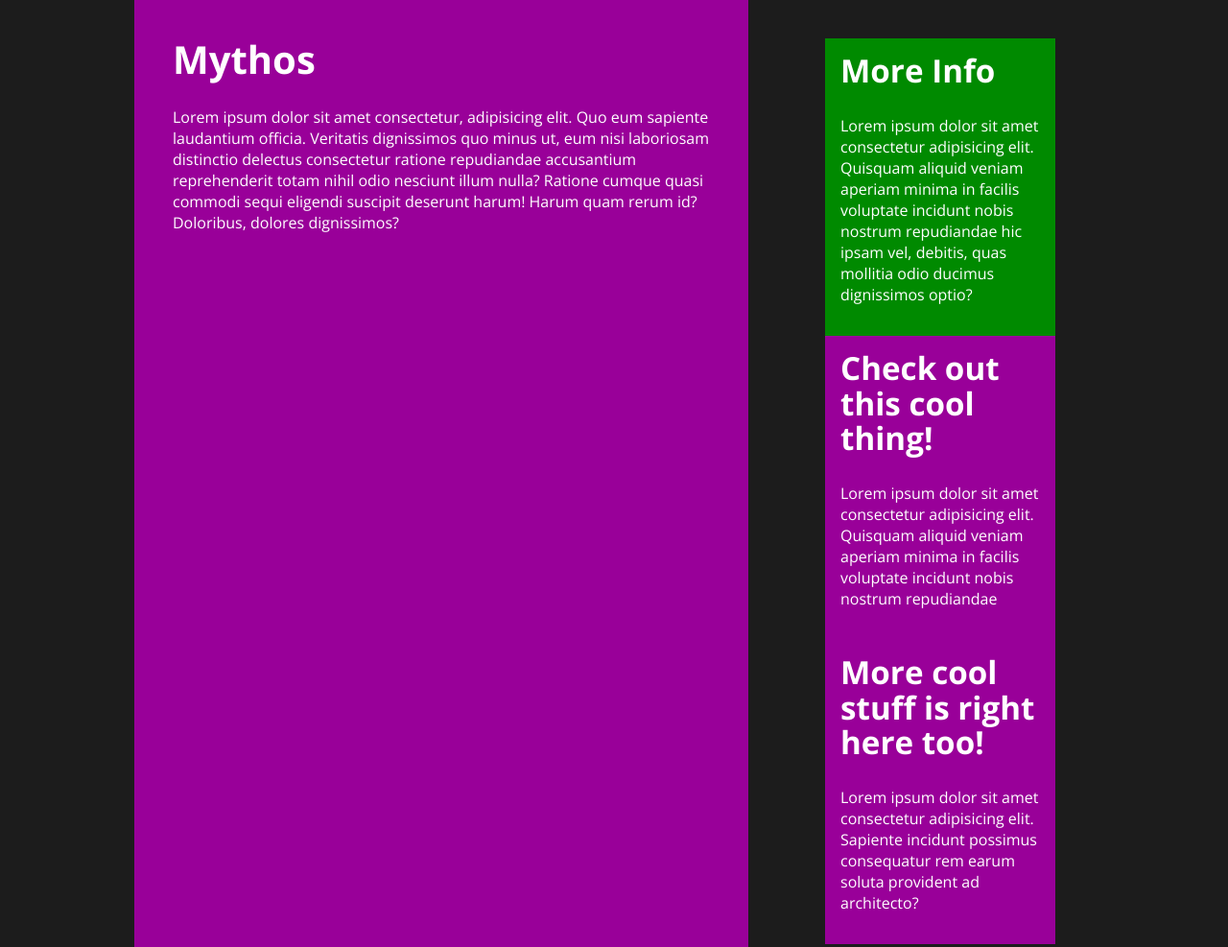
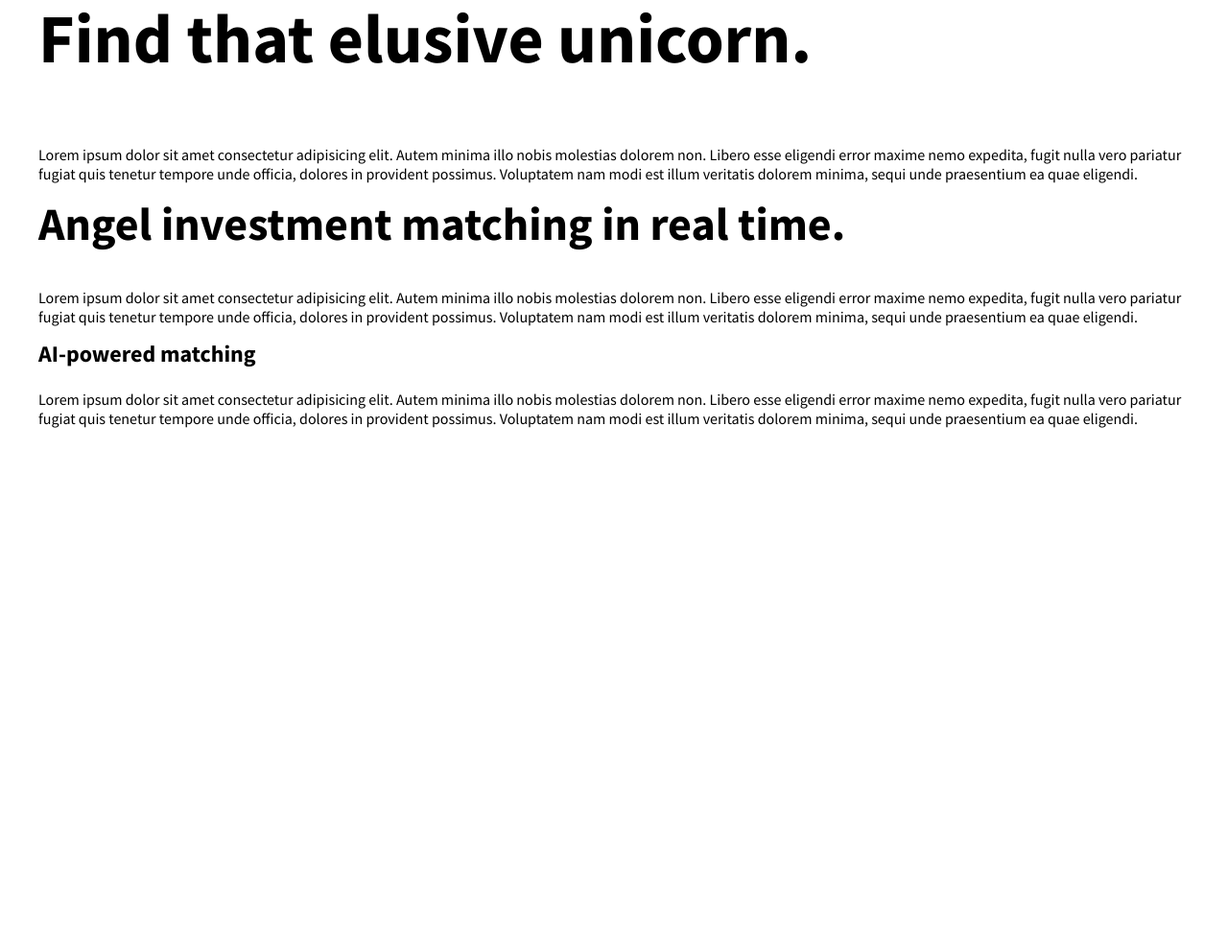
Before and after one commit to thecodercoder/responsive-design-beginners-test, a website: page index.html in a window 1280 px wide. Shown: the top 987 px of the page at 96% size. After the commit the page ends 800 px from the top, so only its background shows below. Drawn offline with nearby package versions, Linux system fonts and the light colour scheme.

Commit message:
Global Styles

```diff
--- a/app/scss/globals/_boilerplate.scss
+++ b/app/scss/globals/_boilerplate.scss
@@ -18,3 +18,12 @@ body {
   background-color: var(--background-color);
   color: var(--text-color);
 }
+
+.visually-hidden {
+  position: absolute;
+  left: -10000px;
+  top: auto;
+  width: 1px;
+  height: 1px;
+  overflow: hidden;
+}
--- a/app/scss/globals/_colors.scss
+++ b/app/scss/globals/_colors.scss
@@ -1,12 +1,26 @@
 :root {
-  --background-color: hsl(0, 0%, 11%);
-  --text-color: hsl(0, 0%, 100%);
+  --main-bg: hsla(0, 0%, 100%, 1);
+  --text-dark: hsla(233, 14%, 25%, 1);
+  --text-light: hsla(0, 0%, 100%, 1);
+  --hero-bg: hsla(232, 58%, 55%, 1);
+  --button-primary-bg: hsla(180, 100%, 42%, 1);
+  --button-primary-text: hsla(233, 14%, 25%, 1);
+  --button-secondary-bg: transparent;
+  --button-secondary-border: hsla(0, 0%, 100%, 1);
+  --button-secondary-text: hsla(0, 0%, 100%, 1);
+  --button-cta-bg: hsla(0, 0%, 100%, 1);
+  --button-cta-text: hsla(233, 14%, 25%, 1);
+  --fullwidth-bg: hsla(320, 85%, 41%, 1);
+  --cta-desktop: linear-gradient(
+    90deg,
+    hsla(233, 14%, 25%, 1) 0%,
+    hsla(232, 58%, 55%, 1) 56.34%,
+    hsla(180, 100%, 42%, 1) 112.47%
+  );
+  --cta-mobile: linear-gradient(
+    90deg,
+    hsla(233, 14%, 25%, 1) 0%,
+    hsla(232, 58%, 55%, 1) 76.28%,
+    hsla(180, 100%, 42%, 1) 152.28%
+  );
 }
-
-.magenta {
-  background-color: hsl(300, 100%, 30%);
-}
-
-.green {
-  background-color: hsl(120, 100%, 27%);
-}
--- a/app/scss/globals/_typography.scss
+++ b/app/scss/globals/_typography.scss
@@ -9,11 +9,25 @@ h3 {
 }
 
 h1 {
-  font-size: clamp(u.rem(28), u.rem(16) + 2vw, u.rem(40));
+  font-size: u.rem(42);
+  font-size: clamp(u.rem(42), 1.77rem + 3.64vw, u.rem(72));
+
+  // @include u.breakpoint(medium) {
+  //   font-size: u.rem(60);
+  // }
+
+  // @include u.breakpoint(large) {
+  //   font-size: u.rem(72);
+  // }
 }
 
 h2 {
-  font-size: clamp(u.rem(22), u.rem(14) + 1.5vw, u.rem(36));
+  font-size: u.rem(36);
+  font-size: clamp(u.rem(36), 1.91rem + 1.45vw, u.rem(48));
+}
+
+h3 {
+  font-size: u.rem(24);
 }
 
 p {
--- a/app/scss/layout/_grid.scss
+++ /dev/null
@@ -1,46 +0,0 @@
-@use '../util' as u;
-
-.grid {
-  display: grid;
-  grid-template-columns: 1fr;
-  grid-template-rows: auto auto;
-  gap: u.rem(40);
-  width: min(100% - u.rem(40), u.rem(1000));
-  margin-inline: auto;
-
-  @include u.breakpoint(large) {
-    grid-template-columns: 2fr 1fr;
-    grid-template-rows: auto;
-  }
-
-  &__main,
-  &__sidebar {
-    padding: u.rem(40);
-  }
-
-  &__main {
-    // background-color: hsl(240, 99%, 33%);
-
-    // @include u.breakpoint(medium) {
-    //   background-color: hsl(120, 100%, 16%);
-    // }
-
-    // @include u.breakpoint(large) {
-    //   background-color: hsl(39, 100%, 35%);
-    // }
-  }
-
-  &__sidebar {
-    @include u.breakpoint-down(medium) {
-      text-align: center;
-    }
-
-    @include u.breakpoint-down(small) {
-      text-align: right;
-    }
-  }
-
-  &__widget {
-    padding: u.rem(16);
-  }
-}
--- a/app/scss/layout/_index.scss
+++ b/app/scss/layout/_index.scss
@@ -1 +1 @@
-@forward 'grid';
+@forward 'wrapper';
--- /dev/null
+++ b/app/scss/layout/_wrapper.scss
@@ -0,0 +1,6 @@
+@use '../util' as u;
+
+.wrapper {
+  width: min(100% - u.rem(48), u.rem(1200));
+  margin-inline: auto;
+}
--- a/app/scss/util/_fonts.scss
+++ b/app/scss/util/_fonts.scss
@@ -1 +1 @@
-$font: 'Open Sans', sans-serif;
+$font: 'Source Sans Pro', sans-serif;
--- a/index.html
+++ b/index.html
@@ -8,52 +8,51 @@
     <link rel="preconnect" href="https://fonts.googleapis.com" />
     <link rel="preconnect" href="https://fonts.gstatic.com" crossorigin />
     <link
-      href="https://fonts.googleapis.com/css2?family=Open+Sans:wght@400;700&display=swap"
+      href="https://fonts.googleapis.com/css2?family=Source+Sans+Pro:wght@400;700&display=swap"
       rel="stylesheet"
     />
     <link rel="stylesheet" href="/dist/style.css" />
     <script src="/app/js/script.js"></script>
   </head>
   <body>
-    <div class="grid">
-      <main class="grid__main magenta">
-        <h1>Mythos</h1>
-        <p>
-          Lorem ipsum dolor sit amet consectetur, adipisicing elit. Quo eum
-          sapiente laudantium officia. Veritatis dignissimos quo minus ut, eum
-          nisi laboriosam distinctio delectus consectetur ratione repudiandae
-          accusantium reprehenderit totam nihil odio nesciunt illum nulla?
-          Ratione cumque quasi commodi sequi eligendi suscipit deserunt harum!
-          Harum quam rerum id? Doloribus, dolores dignissimos?
-        </p>
-      </main>
-      <aside class="grid__sidebar">
-        <div class="grid__widget green">
-          <h2>More Info</h2>
+    <header></header>
+    <main>
+      <article>
+        <section class="wrapper">
+          <h1>Find that elusive unicorn.</h1>
           <p>
-            Lorem ipsum dolor sit amet consectetur adipisicing elit. Quisquam
-            aliquid veniam aperiam minima in facilis voluptate incidunt nobis
-            nostrum repudiandae hic ipsam vel, debitis, quas mollitia odio
-            ducimus dignissimos optio?
+            Lorem ipsum dolor sit amet consectetur adipisicing elit. Autem
+            minima illo nobis molestias dolorem non. Libero esse eligendi error
+            maxime nemo expedita, fugit nulla vero pariatur fugiat quis tenetur
+            tempore unde officia, dolores in provident possimus. Voluptatem nam
+            modi est illum veritatis dolorem minima, sequi unde praesentium ea
+            quae eligendi.
           </p>
-        </div>
-        <div class="grid__widget magenta">
-          <h2>Check out this cool thing!</h2>
+        </section>
+        <section class="wrapper">
+          <h2>Angel investment matching in real time.</h2>
           <p>
-            Lorem ipsum dolor sit amet consectetur adipisicing elit. Quisquam
-            aliquid veniam aperiam minima in facilis voluptate incidunt nobis
-            nostrum repudiandae
+            Lorem ipsum dolor sit amet consectetur adipisicing elit. Autem
+            minima illo nobis molestias dolorem non. Libero esse eligendi error
+            maxime nemo expedita, fugit nulla vero pariatur fugiat quis tenetur
+            tempore unde officia, dolores in provident possimus. Voluptatem nam
+            modi est illum veritatis dolorem minima, sequi unde praesentium ea
+            quae eligendi.
           </p>
-        </div>
-        <div class="grid__widget magenta">
-          <h2>More cool stuff is right here too!</h2>
+        </section>
+        <section class="wrapper">
+          <h3>AI-powered matching</h3>
           <p>
-            Lorem ipsum dolor sit amet consectetur adipisicing elit. Sapiente
-            incidunt possimus consequatur rem earum soluta provident ad
-            architecto?
+            Lorem ipsum dolor sit amet consectetur adipisicing elit. Autem
+            minima illo nobis molestias dolorem non. Libero esse eligendi error
+            maxime nemo expedita, fugit nulla vero pariatur fugiat quis tenetur
+            tempore unde officia, dolores in provident possimus. Voluptatem nam
+            modi est illum veritatis dolorem minima, sequi unde praesentium ea
+            quae eligendi.
           </p>
-        </div>
-      </aside>
-    </div>
+        </section>
+      </article>
+    </main>
+    <footer></footer>
   </body>
 </html>
```
Also changed, not shown: dist/style.css, 1 other file.
